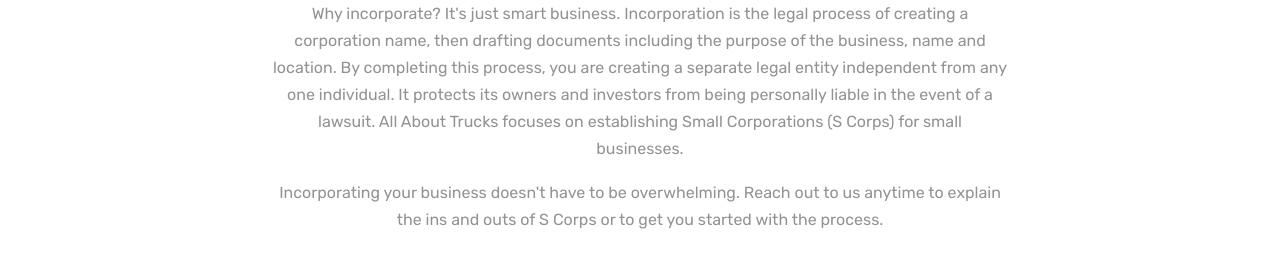
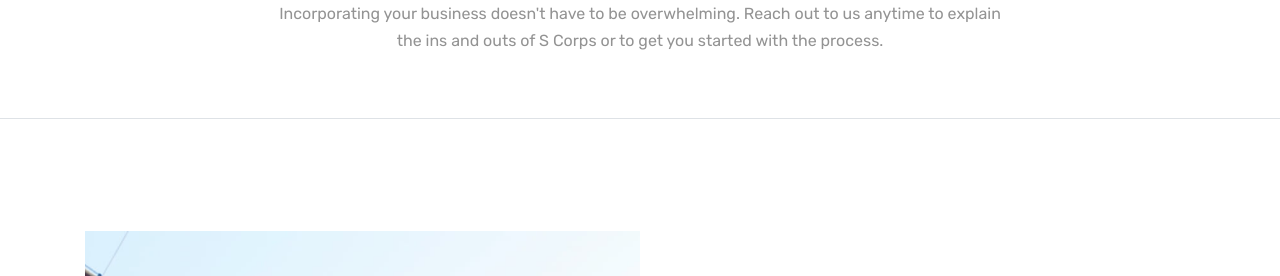
Before and after one commit to erkhemtugsB/sansar-trans, a plain HTML site: page corporation.html in a window 1280 px wide. Shown: the part 487-763 px from the top of the page. Drawn offline with nearby package versions, Linux system fonts and the light colour scheme; files whose address does not match are found by name.

Commit message:
removed first paragraphs from requested changes

```diff
--- a/corporation.html
+++ b/corporation.html
@@ -173,15 +173,6 @@
         <div class="block-heading-1">
           <br><br>
           <h2>New Companies & LLC</h2>
-          <p>
-            Why incorporate? It's just smart business. Incorporation is the legal process of creating a
-            corporation name, then drafting documents including the purpose of the business, name and
-            location. By completing this process, you are creating a separate legal entity independent from
-            any one individual. It protects its owners and investors from being personally liable in the
-            event of a lawsuit. All About Trucks focuses on establishing Small Corporations (S Corps) for
-            small businesses.
-
-          </p>
 
           <p>
             Incorporating your business doesn't have to be overwhelming. Reach out to us anytime to explain
```
Also changed, not shown: authorities.html (+0 -6 lines), titles.html (+0 -4 lines).
